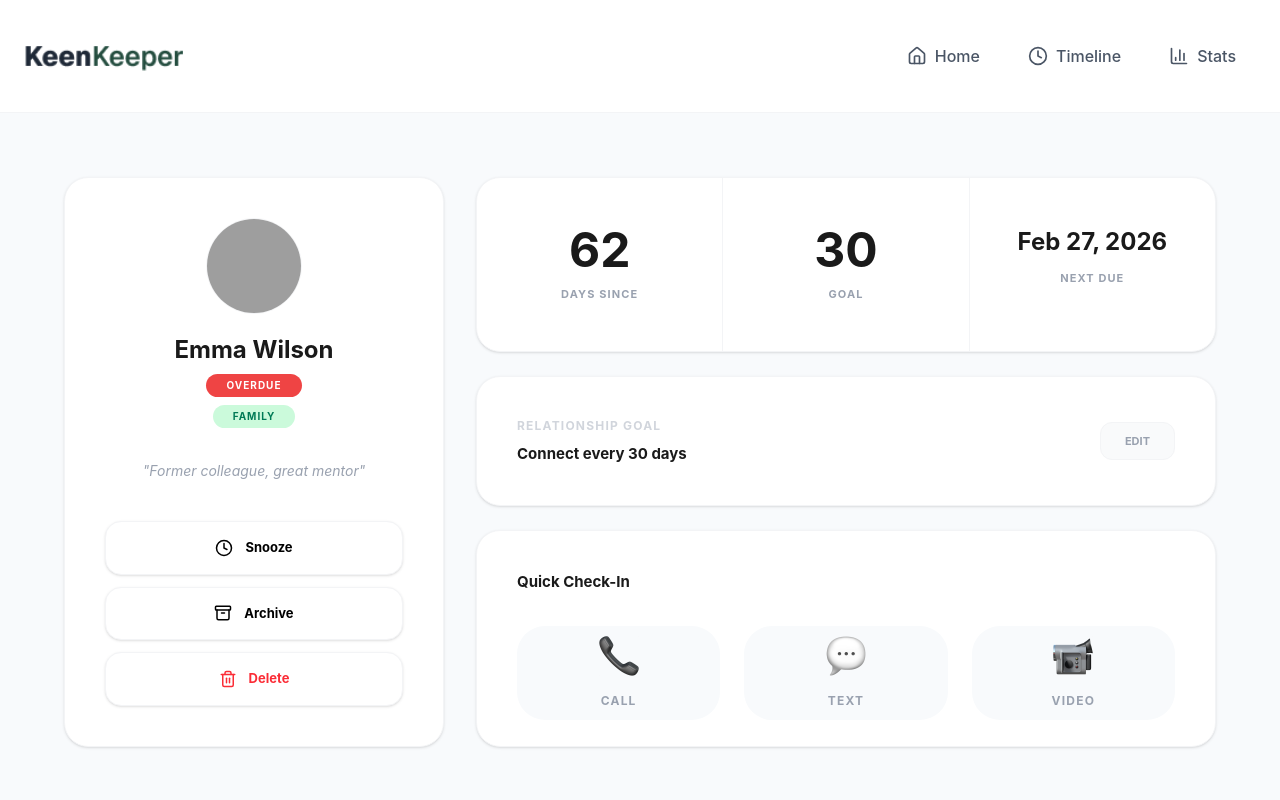
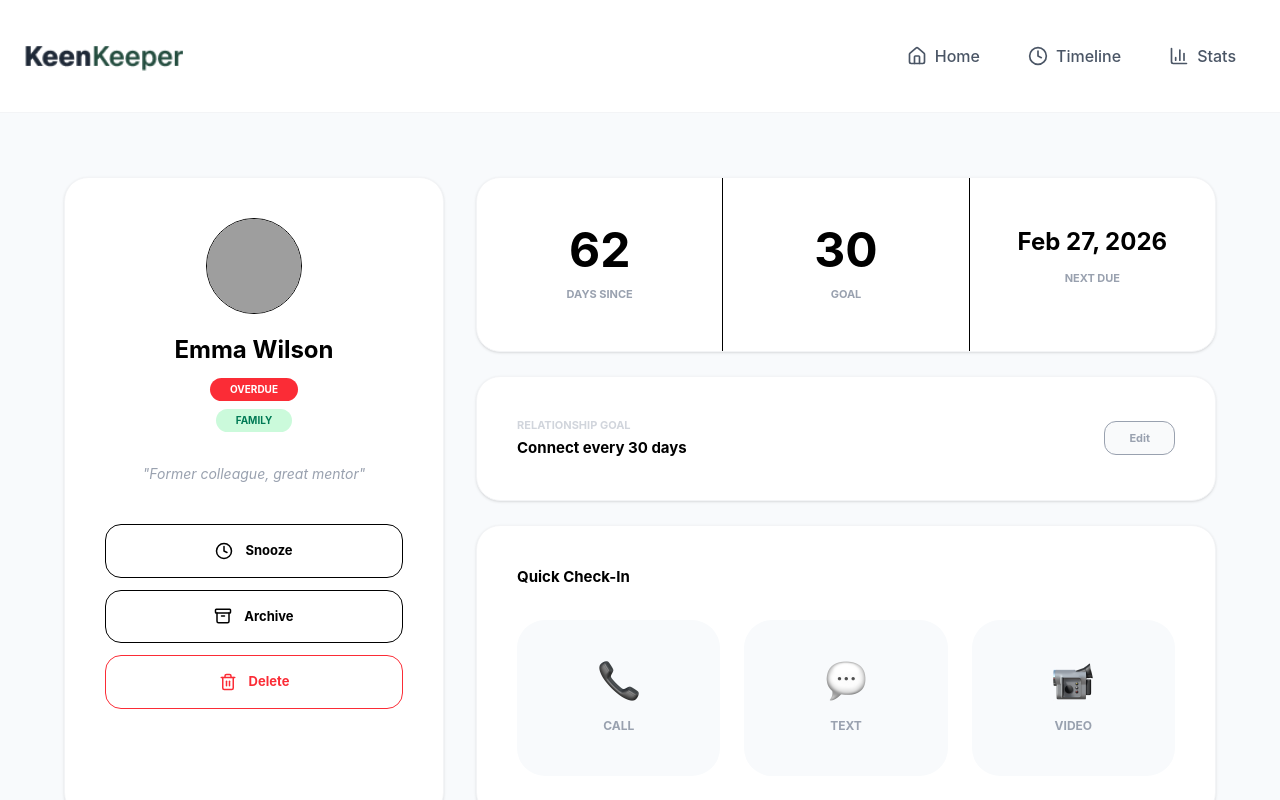
Before and after one commit to codewithjakaria/Assignment-07-Keen-Keeper, a React (Vite) app: page /friend/1 in a window 1280 px wide. Shown: the top 800 px of the page. Built offline with nearby package versions, Linux system fonts and the light colour scheme; grey boxes are pictures that could not be loaded.

Commit message:
react toastify alert add

```diff
--- a/package.json
+++ b/package.json
@@ -16,6 +16,7 @@
     "react-dom": "^19.2.5",
     "react-icons": "^5.6.0",
     "react-router-dom": "^7.14.2",
+    "react-toastify": "^11.1.0",
     "recharts": "^3.8.1",
     "zustand": "^5.0.12"
   },
--- a/src/App.jsx
+++ b/src/App.jsx
@@ -1,10 +1,13 @@
 import { BrowserRouter, Routes, Route } from 'react-router-dom';
+import { ToastContainer } from 'react-toastify';
+import 'react-toastify/dist/ReactToastify.css';
+
 import Navbar from './components/Navbar';
 import Footer from './components/Footer';
 import Home from './pages/Home';
 import FriendDetail from './pages/FriendDetails';
 import Timeline from './pages/Timeline';
-import Stats from './pages/Stats'
+import Stats from './pages/Stats';
 
 function App() {
   return (
@@ -20,6 +23,13 @@ function App() {
           </Routes>
         </main>
         <Footer />
+
+        <ToastContainer
+          position="bottom-right"
+          autoClose={2000}
+          hideProgressBar={true}
+          theme="light"
+        />
       </div>
     </BrowserRouter>
   );
--- a/src/pages/FriendDetails.jsx
+++ b/src/pages/FriendDetails.jsx
@@ -1,4 +1,5 @@
 import { useParams } from 'react-router-dom';
+import { toast } from 'react-toastify';
 import friends from '../data/FriendsData.json';
 import useTimelineStore from '../data/TimelineData';
 import Call from '../assets/call.png';
@@ -13,79 +14,78 @@ export default function FriendDetail() {
 
   if (!friend) return null;
 
+  const handleAction = type => {
+    addEntry({
+      friendName: friend.name,
+      type: type,
+      friendId: friend.id,
+    });
+    toast.success(type + ' added successfully!');
+  };
+
   const actions = [
     { name: 'Call', img: Call },
     { name: 'Text', img: Text },
     { name: 'Video', img: Video },
   ];
 
-  const statusColors = {
-    overdue: 'bg-[#EF4444]',
-    'almost due': 'bg-[#EFAD44]',
-    default: 'bg-[#244D3F]',
-  };
-
   return (
     <div className="bg-[#F8FAFC] min-h-screen py-16 px-4">
-      <div className="max-w-6xl mx-auto flex flex-col lg:flex-row gap-8 items-stretch">
-        <div className="w-full lg:w-[380px] bg-white rounded-[24px] shadow-sm border border-gray-100 p-10 flex flex-col items-center justify-between">
-          <div className="w-full flex flex-col items-center">
+      <div className="max-w-6xl mx-auto flex flex-col lg:flex-row gap-8">
+        {/* Left Side: Profile Card */}
+        <div className="w-full lg:w-[380px] bg-white rounded-[24px] shadow-sm border border-gray-100 p-10 flex flex-col items-center">
           <img
             src={friend.picture}
-              className="w-24 h-24 rounded-full object-cover border border-gray-100"
+            className="w-24 h-24 rounded-full object-cover border"
           />
-            <h1 className="text-2xl font-bold mt-5 text-[#1A1A1A]">
-              {friend.name}
-            </h1>
-            <div className="flex flex-col items-center gap-2 mt-2">
+          <h1 className="text-2xl font-bold mt-5">{friend.name}</h1>
+
+          <div className="flex flex-col items-center gap-2 mt-3">
             <span
-                className={`px-5 py-1 rounded-full text-[10px] font-bold uppercase tracking-widest text-white ${statusColors[friend.status] || statusColors.default}`}
+              className={`px-5 py-1 rounded-full text-[10px] font-bold uppercase text-white ${friend.status === 'overdue' ? 'bg-red-500' : 'bg-[#244D3F]'}`}
             >
               {friend.status}
             </span>
-              <span className="px-5 py-1 rounded-full bg-[#CBFADB] text-emerald-700 text-[10px] font-bold uppercase tracking-widest">
+            <span className="px-5 py-1 rounded-full bg-[#CBFADB] text-emerald-700 text-[10px] font-bold uppercase">
               {friend.tags?.[0] || 'Family'}
             </span>
           </div>
-            <p className="text-center text-gray-400 italic mt-8 text-[14px]">
+
+          <p className="text-center text-gray-400 italic mt-8 text-sm">
             "{friend.bio}"
           </p>
-          </div>
 
           <div className="mt-10 w-full space-y-3">
-            <button className="w-full flex items-center justify-center gap-3 bg-white border border-gray-100 py-4 rounded-2xl text-[13px] font-bold hover:bg-gray-50 transition shadow-sm">
+            <button className="w-full flex items-center justify-center gap-3 bg-white border py-4 rounded-2xl text-[13px] font-bold hover:bg-gray-50">
               <Clock size={18} /> Snooze
             </button>
-            <button className="w-full flex items-center justify-center gap-3 bg-white border border-gray-100 py-4 rounded-2xl text-[13px] font-bold hover:bg-gray-50 transition shadow-sm">
+            <button className="w-full flex items-center justify-center gap-3 bg-white border py-4 rounded-2xl text-[13px] font-bold hover:bg-gray-50">
               <Archive size={18} /> Archive
             </button>
-            <button className="w-full flex items-center justify-center gap-3 bg-white border border-gray-100 py-4 rounded-2xl text-[13px] font-bold text-red-500 hover:bg-red-50 transition shadow-sm">
+            <button className="w-full flex items-center justify-center gap-3 bg-white border py-4 rounded-2xl text-[13px] font-bold text-red-500 hover:bg-red-50">
               <Trash2 size={18} /> Delete
             </button>
           </div>
         </div>
 
+        {/* Right Side: Stats & Actions */}
         <div className="flex-1 flex flex-col gap-6">
-          <div className="bg-white rounded-[24px] shadow-sm border border-gray-100 flex divide-x divide-gray-100 overflow-hidden text-center">
+          <div className="bg-white rounded-[24px] shadow-sm border border-gray-100 flex divide-x overflow-hidden text-center">
             <div className="flex-1 py-12">
-              <p className="text-5xl font-bold text-[#1A1A1A]">
-                {friend.days_since_contact}
-              </p>
-              <p className="text-[11px] text-gray-400 mt-3 font-bold uppercase tracking-widest">
+              <p className="text-5xl font-bold">{friend.days_since_contact}</p>
+              <p className="text-[11px] text-gray-400 mt-3 font-bold uppercase">
                 Days Since
               </p>
             </div>
             <div className="flex-1 py-12">
-              <p className="text-5xl font-bold text-[#1A1A1A]">{friend.goal}</p>
-              <p className="text-[11px] text-gray-400 mt-3 font-bold uppercase tracking-widest">
+              <p className="text-5xl font-bold">{friend.goal}</p>
+              <p className="text-[11px] text-gray-400 mt-3 font-bold uppercase">
                 Goal
               </p>
             </div>
             <div className="flex-1 py-12">
-              <p className="text-2xl font-bold text-[#1A1A1A]">
-                {friend.next_due_date}
-              </p>
-              <p className="text-[11px] text-gray-400 mt-3 font-bold uppercase tracking-widest">
+              <p className="text-2xl font-bold">{friend.next_due_date}</p>
+              <p className="text-[11px] text-gray-400 mt-3 font-bold uppercase">
                 Next Due
               </p>
             </div>
@@ -93,38 +93,30 @@ export default function FriendDetail() {
 
           <div className="bg-white rounded-[24px] p-10 shadow-sm border border-gray-100 flex justify-between items-center">
             <div>
-              <h3 className="text-[12px] font-bold text-gray-300 uppercase tracking-widest">
+              <p className="text-[11px] font-bold text-gray-300 uppercase">
                 Relationship Goal
-              </h3>
-              <p className="text-[15px] font-bold text-[#1A1A1A] mt-2">
+              </p>
+              <p className="text-[15px] font-bold mt-1">
                 Connect every {friend.goal} days
               </p>
             </div>
-            <button className="text-[11px] font-bold text-gray-400 bg-gray-50 px-6 py-2.5 rounded-xl border border-gray-100 hover:bg-gray-100 uppercase">
+            <button className="text-[11px] font-bold text-gray-400 bg-gray-50 px-6 py-2 rounded-xl border">
               Edit
             </button>
           </div>
 
-          <div className="bg-white rounded-[24px] p-10 shadow-sm border border-gray-100 flex-grow">
-            <h3 className="text-[15px] font-bold text-[#1A1A1A] mb-8">
-              Quick Check-In
-            </h3>
-            <div className="grid grid-cols-3 gap-6 h-[calc(100%-40px)]">
-              {actions.map(action => (
+          <div className="bg-white rounded-[24px] p-10 shadow-sm border border-gray-100">
+            <h3 className="text-[15px] font-bold mb-8">Quick Check-In</h3>
+            <div className="grid grid-cols-3 gap-6">
+              {actions.map(item => (
                 <button
-                  key={action.name}
-                  onClick={() =>
-                    addEntry({
-                      friendName: friend.name,
-                      type: action.name,
-                      friendId: friend.id,
-                    })
-                  }
-                  className="bg-[#F8FAFC] rounded-[28px] flex flex-col items-center justify-center gap-4 hover:bg-white hover:border-gray-100 border border-transparent transition group"
+                  key={item.name}
+                  onClick={() => handleAction(item.name)}
+                  className="bg-[#F8FAFC] rounded-[28px] py-10 flex flex-col items-center gap-4 hover:border-gray-200 border border-transparent transition"
                 >
-                  <img src={action.img} className="w-10 h-10 object-contain" />
-                  <span className="text-[12px] font-bold text-gray-400 uppercase tracking-widest group-hover:text-gray-700">
-                    {action.name}
+                  <img src={item.img} className="w-10 h-10 object-contain" />
+                  <span className="text-[12px] font-bold text-gray-400 uppercase">
+                    {item.name}
                   </span>
                 </button>
               ))}
```
Also changed, not shown: 1 other file (tests, documents, lock files or other folders). Lines whose indentation alone changed are shown as unchanged.
